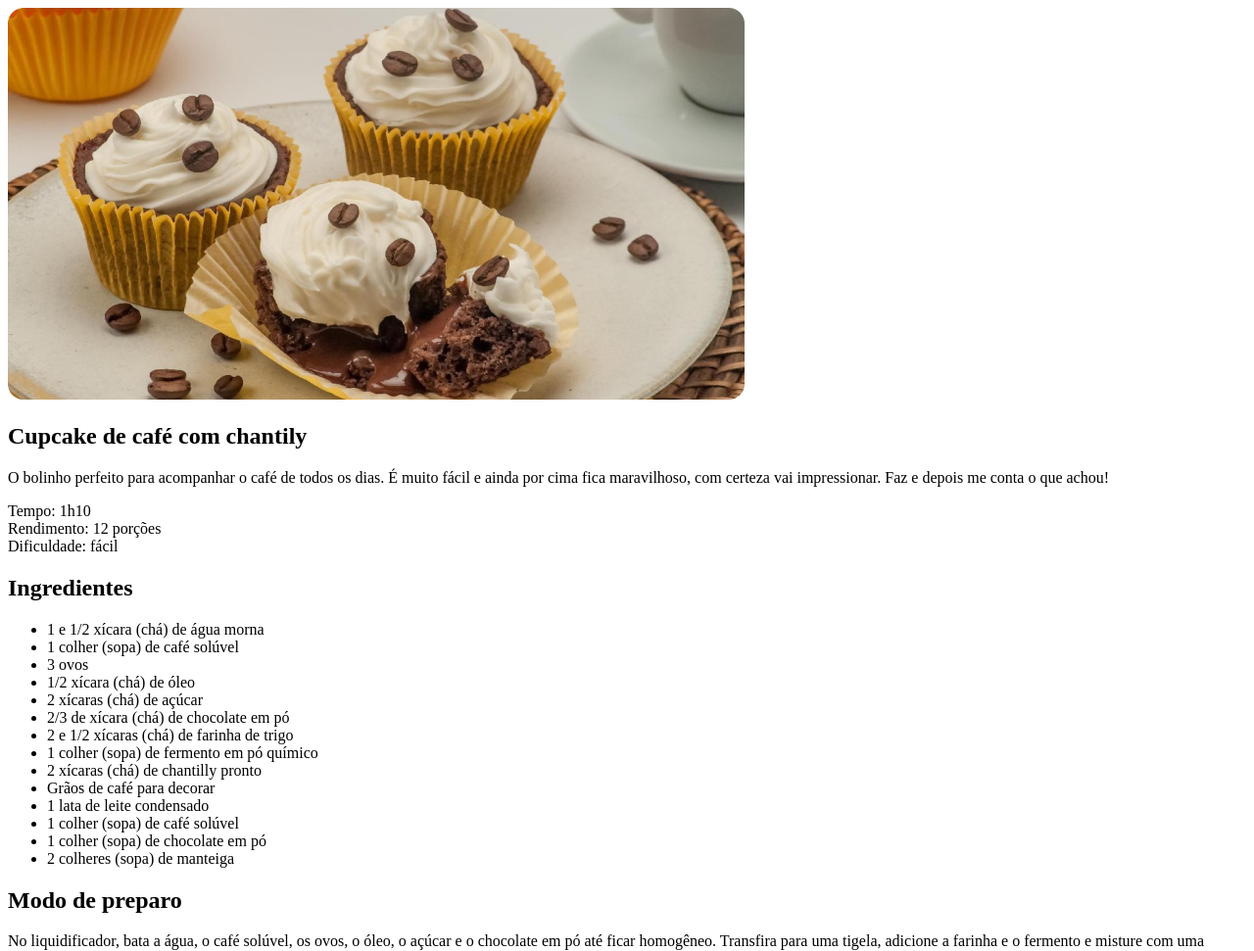
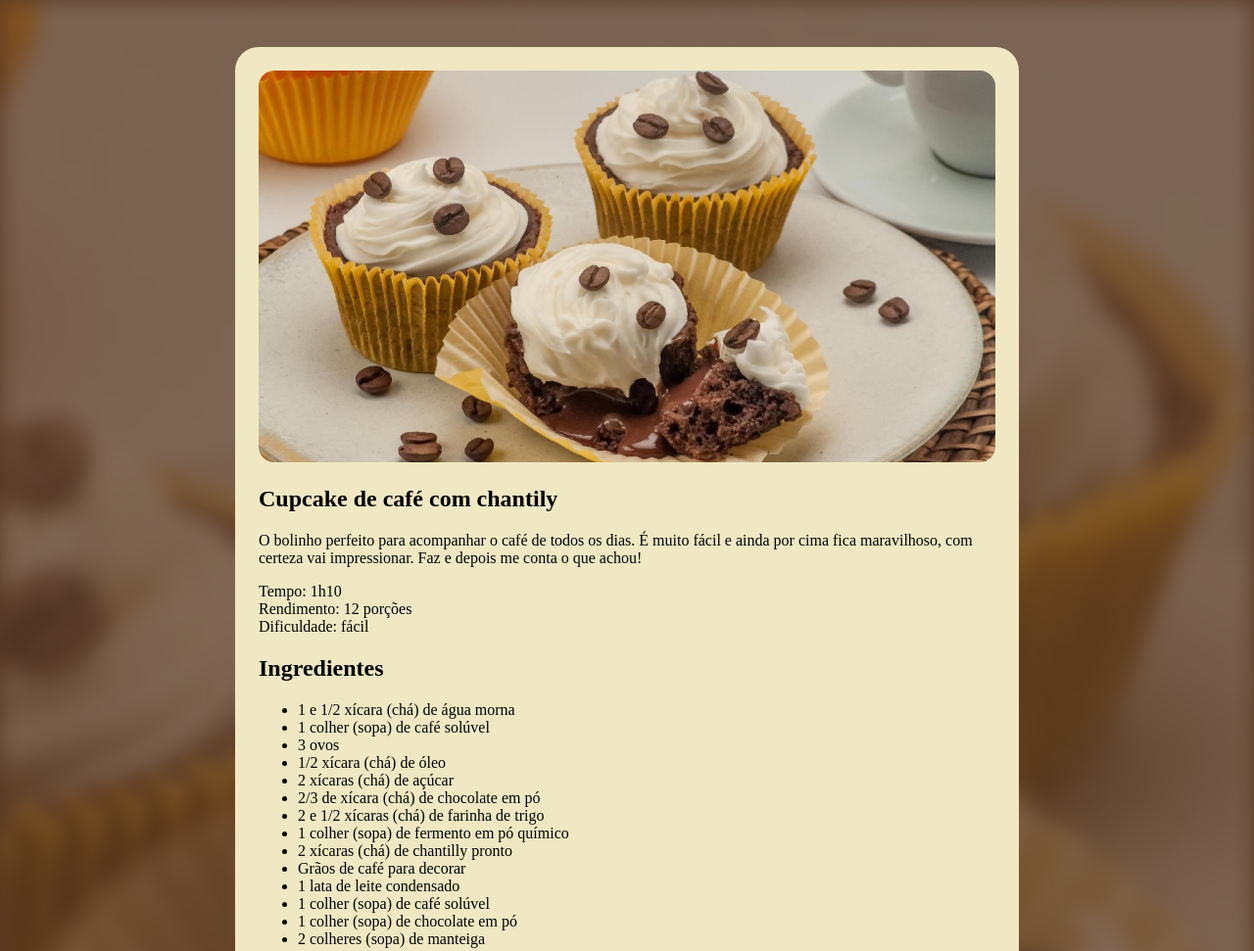
Before and after one commit to calgadev/pagina_receitas, a plain HTML site: page index.html in a window 1280 px wide. Shown: the top 971 px of the page at 98% size. Drawn offline with Linux system fonts and the light colour scheme.

Commit message:
imagem de fundo; estilo #page

```diff
--- a/style.css
+++ b/style.css
@@ -1,3 +1,18 @@
+
+body {
+    background-image: url(assets/bg.png);
+    background-size: cover;
+}
+
+#page {
+    box-sizing: border-box;
+    width: 800px;
+    padding: 24px;
+    background-color: #F0E8C2;
+    border-radius: 24px;
+    margin: 48px auto;
+}
+
 img {
     border-radius: 16px;
 }
```
